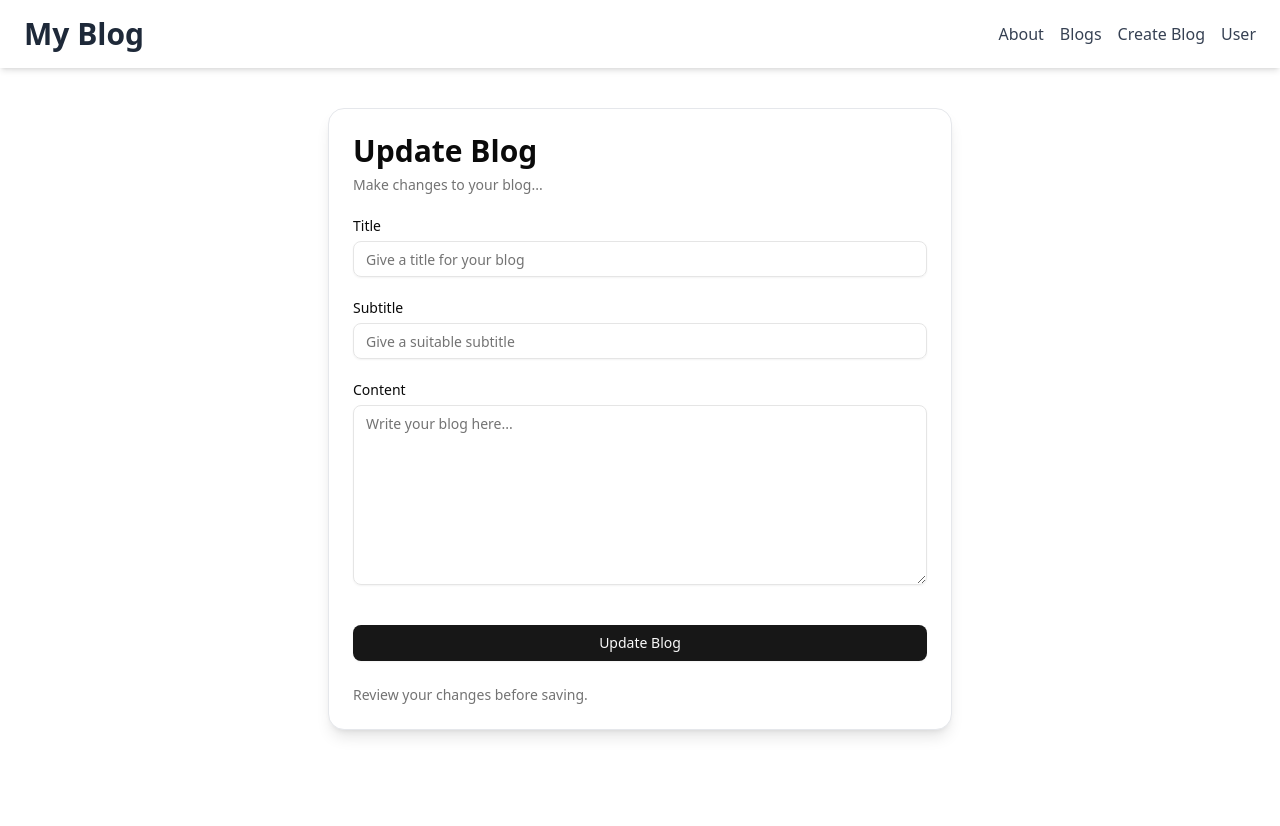
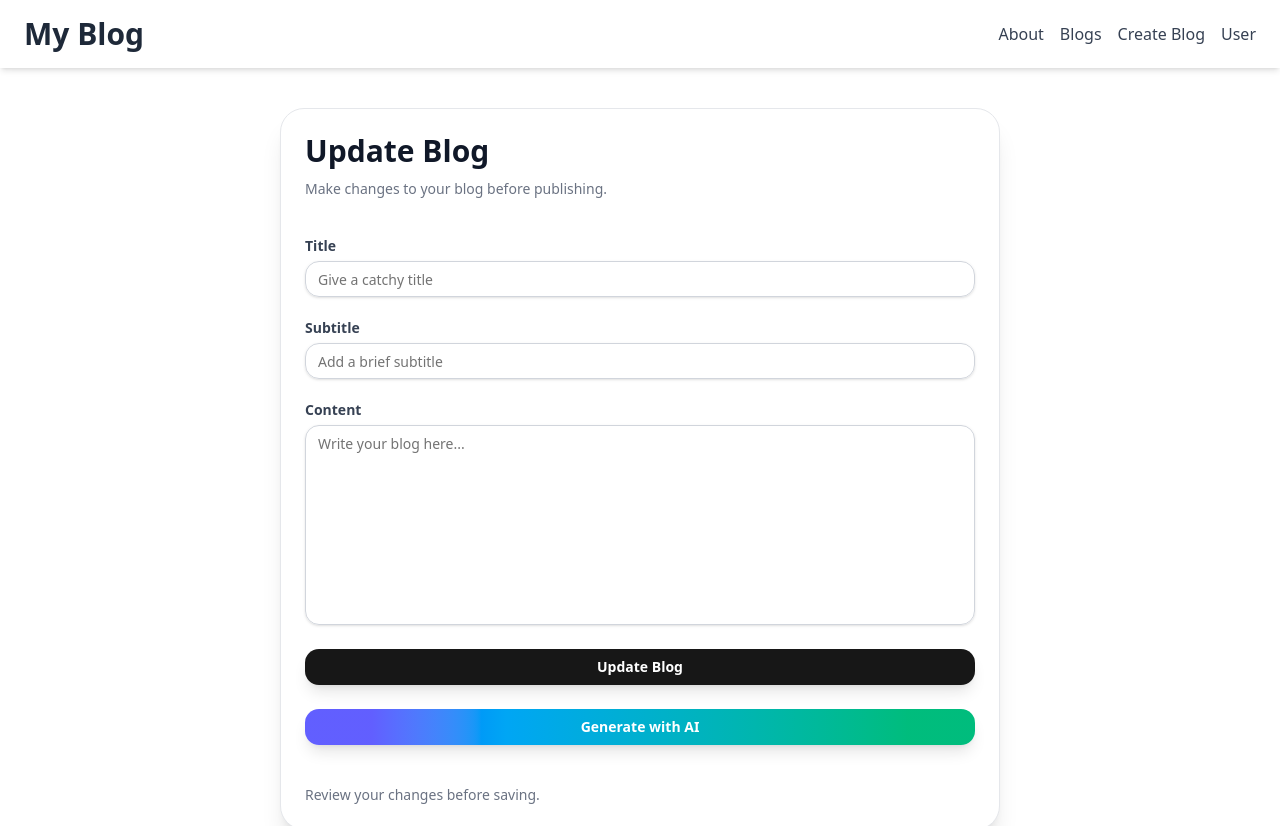
Before and after one commit to Sahana-Lakshmipathy-1/Blog-Website, a React (Vite) app in the folder client/: page /blogs/1/edit in a window 1280 px wide. Shown: the top 826 px of the page. Built offline with nearby package versions, Linux system fonts and the light colour scheme; no server answers; sample sign-in values are in the browser's storage.

Commit message:
generate ai button and bug fix

```diff
--- a/client/src/components/BlogCard.jsx
+++ b/client/src/components/BlogCard.jsx
@@ -56,7 +56,7 @@ const BlogCard = ({ blog }) => {
           </p>
           <p className="text-sm text-gray-400 mb-6">Published By {blog.username}</p>
           <Button asChild className="w-fit px-4 py-2 text-sm">
-            <Link to={`/blog/${blog.id}`}>Read More</Link>
+            <Link to={`/blogs/${blog.id}`}>Read More</Link>
           </Button>
         </CardFooter>
       </Card>
--- a/client/src/components/BlogForm.jsx
+++ b/client/src/components/BlogForm.jsx
@@ -14,8 +14,10 @@ import { Input } from "@/components/ui/input";
 import { Label } from "@/components/ui/label";
 import { Textarea } from "@/components/ui/textarea";
 import { Button } from "@/components/ui/button";
+import { useNavigate } from 'react-router-dom';
 
 const BlogForm = ({ isEdit = false }) => {
+  const navigate = useNavigate();
   const { id } = useParams();
 
   // The custom hook now handles navigation internally
@@ -81,79 +83,103 @@ const BlogForm = ({ isEdit = false }) => {
     ? "Update Blog"
     : "Submit";
 
+    const handleClick = (path) => {
+    navigate(path);
+  };
+
   return (
-    <div className="max-w-2xl mx-auto p-6">
-      <Card className="shadow-lg rounded-2xl border border-gray-200">
-        <CardHeader>
-          <CardTitle className="text-3xl font-bold">
+      <div className="max-w-3xl mx-auto p-6">
+  <Card className="shadow-xl rounded-3xl border border-gray-200 hover:shadow-2xl transition-shadow duration-300">
+    <CardHeader className="pb-4">
+      <CardTitle className="text-3xl font-extrabold text-gray-900">
         {isEdit ? "Update Blog" : "Write Your Own Blog"}
       </CardTitle>
-          <CardDescription>
+      <CardDescription className="text-gray-500 mt-1">
         {isEdit
-              ? "Make changes to your blog..."
-              : "Get your ideas up and running..."}
+          ? "Make changes to your blog before publishing."
+          : "Share your ideas with the world. Start writing your blog below."}
       </CardDescription>
     </CardHeader>
 
-        <form onSubmit={onSubmit}>
     <CardContent className="space-y-6">
-            {error && <p className="text-red-600">{error}</p>}
-            {success && <p className="text-green-600">{success}</p>}
+      <form onSubmit={onSubmit} className="space-y-6">
+        {error && <p className="text-red-600 font-medium">{error}</p>}
+        {success && <p className="text-green-600 font-medium">{success}</p>}
 
         <div className="space-y-2">
-              <Label htmlFor="title">Title</Label>
+          <Label htmlFor="title" className="text-gray-700 font-semibold">
+            Title
+          </Label>
           <Input
             id="title"
             name="title"
             type="text"
-                placeholder="Give a title for your blog"
+            placeholder="Give a catchy title"
             value={formData.title}
             onChange={handleChange}
             required
+            className="border-gray-300 focus:border-emerald-500 focus:ring-emerald-500 rounded-xl shadow-sm"
           />
         </div>
 
         <div className="space-y-2">
-              <Label htmlFor="subtitle">Subtitle</Label>
+          <Label htmlFor="subtitle" className="text-gray-700 font-semibold">
+            Subtitle
+          </Label>
           <Input
             id="subtitle"
             name="subtitle"
             type="text"
-                placeholder="Give a suitable subtitle"
+            placeholder="Add a brief subtitle"
             value={formData.subtitle}
             onChange={handleChange}
             required
+            className="border-gray-300 focus:border-sky-500 focus:ring-sky-500 rounded-xl shadow-sm"
           />
         </div>
 
         <div className="space-y-2">
-              <Label htmlFor="content">Content</Label>
+          <Label htmlFor="content" className="text-gray-700 font-semibold">
+            Content
+          </Label>
           <Textarea
             id="content"
             name="content"
             placeholder="Write your blog here..."
-                className="min-h-[180px]"
             value={formData.content}
             onChange={handleChange}
             required
+            className="min-h-[200px] border-gray-300 focus:border-indigo-500 focus:ring-indigo-500 rounded-xl shadow-sm resize-none"
           />
         </div>
 
-            <Button type="submit" className="w-full mt-4" disabled={loading}>
+        <Button
+          type="submit"
+          className="w-full py-3  text-white font-semibold rounded-xl shadow-lg transition-all duration-200 disabled:opacity-50 disabled:cursor-not-allowed"
+          disabled={loading}
+        >
           {buttonText}
         </Button>
+
+        {/* AI Generation Button */}
+        <Button
+          type="button"
+          className="w-full py-3 bg-gradient-to-r from-indigo-500 from-10% via-sky-500 via-30% to-emerald-500 to-90% text-white font-semibold rounded-xl shadow-lg hover:scale-105 transition-transform duration-200"
+          onClick={() => handleClick('/generate')}
+        >
+          Generate with AI
+        </Button>
+      </form>
     </CardContent>
-        </form>
 
-        <CardFooter className="text-sm text-muted-foreground">
-          <p>
+    <CardFooter className="text-sm text-gray-500 mt-4">
       {isEdit
         ? "Review your changes before saving."
         : "Click submit to publish your blog."}
-          </p>
     </CardFooter>
   </Card>
 </div>
+
   );
 };
 
--- /dev/null
+++ b/client/src/components/BlogWizard.jsx
@@ -0,0 +1,9 @@
+import React from 'react'
+
+const BlogWizard = () => {
+  return (
+    <div>BlogWizard</div>
+  )
+}
+
+export default BlogWizard
--- a/client/src/components/Footer.jsx
+++ b/client/src/components/Footer.jsx
@@ -18,7 +18,7 @@ const Footer = () => {
         <div>
           <h3 className="text-lg font-medium mb-2">Quick Links</h3>
           <ul className="space-y-1 text-sm">
-            <li><Link to="/blog" className="hover:underline">Blogs</Link></li>
+            <li><Link to="/blogs" className="hover:underline">Blogs</Link></li>
             <li><Link to="/support" className="hover:underline">Support</Link></li>
             <li><Link to="/newsletter" className="hover:underline">Newsletter</Link></li>
             <li><Link to="/about" className="hover:underline">About</Link></li>
--- a/client/src/routes/AppRoutes.jsx
+++ b/client/src/routes/AppRoutes.jsx
@@ -9,16 +9,19 @@ import Home from "@/pages/Home";
 import Support from "@/pages/Support";
 import About from "@/pages/About";
 import Login from "@/pages/Login";
+import BlogWizard from "@/components/BlogWizard";
 
-// Simple auth check: returns true if token exists
+// Auth check: returns true if token exists
 const isAuthenticated = () => !!localStorage.getItem("authToken");
 
+// Wrapper for protected routes
 const RequireAuth = ({ children }) => {
-  return isAuthenticated() ? children : <Navigate to="/login" replace />;
+  return isAuthenticated() ? <>{children}</> : <Navigate to="/login" replace />;
 };
 
+// Wrapper for public routes (redirect if logged in)
 const RedirectIfAuth = ({ children }) => {
-  return isAuthenticated() ? <Navigate to="/" replace /> : children;
+  return isAuthenticated() ? <Navigate to="/" replace /> : <>{children}</>;
 };
 
 const AppRoutes = () => {
@@ -34,7 +37,7 @@ const AppRoutes = () => {
         }
       />
 
-      {/* Protected routes */}
+      {/* Protected Home route */}
       <Route
         path="/"
         element={
@@ -44,7 +47,23 @@ const AppRoutes = () => {
         }
       />
 
-      {/* All blogs */}
+      {/* Blogs */}
+      <Route
+        path="/blogs/:id/edit"
+        element={
+          <RequireAuth>
+            <BlogForm isEdit />
+          </RequireAuth>
+        }
+      />
+      <Route
+        path="/blogs/:id"
+        element={
+          <RequireAuth>
+            <BlogDetails />
+          </RequireAuth>
+        }
+      />
       <Route
         path="/blogs"
         element={
@@ -64,19 +83,9 @@ const AppRoutes = () => {
         }
       />
 
-      {/* Blog details */}
-      <Route
-        path="/blogs/:id"
-        element={
-          <RequireAuth>
-            <BlogDetails />
-          </RequireAuth>
-        }
-      />
-
       {/* Create new blog */}
       <Route
-        path="/blogs/create"
+        path="/create"
         element={
           <RequireAuth>
             <BlogForm />
@@ -84,12 +93,12 @@ const AppRoutes = () => {
         }
       />
 
-      {/* Edit blog */}
+      {/* Blog Wizard / Stepwise Generator */}
       <Route
-        path="/blogs/:id/edit"
+        path="/generate"
         element={
           <RequireAuth>
-            <BlogForm isEdit={true} />
+            <BlogWizard />
           </RequireAuth>
         }
       />
@@ -120,7 +129,7 @@ const AppRoutes = () => {
         }
       />
 
-      {/* Catch-all redirect */}
+      {/* Catch-all route */}
       <Route
         path="*"
         element={<Navigate to={isAuthenticated() ? "/" : "/login"} replace />}
```
Lines whose indentation alone changed are shown as unchanged.
